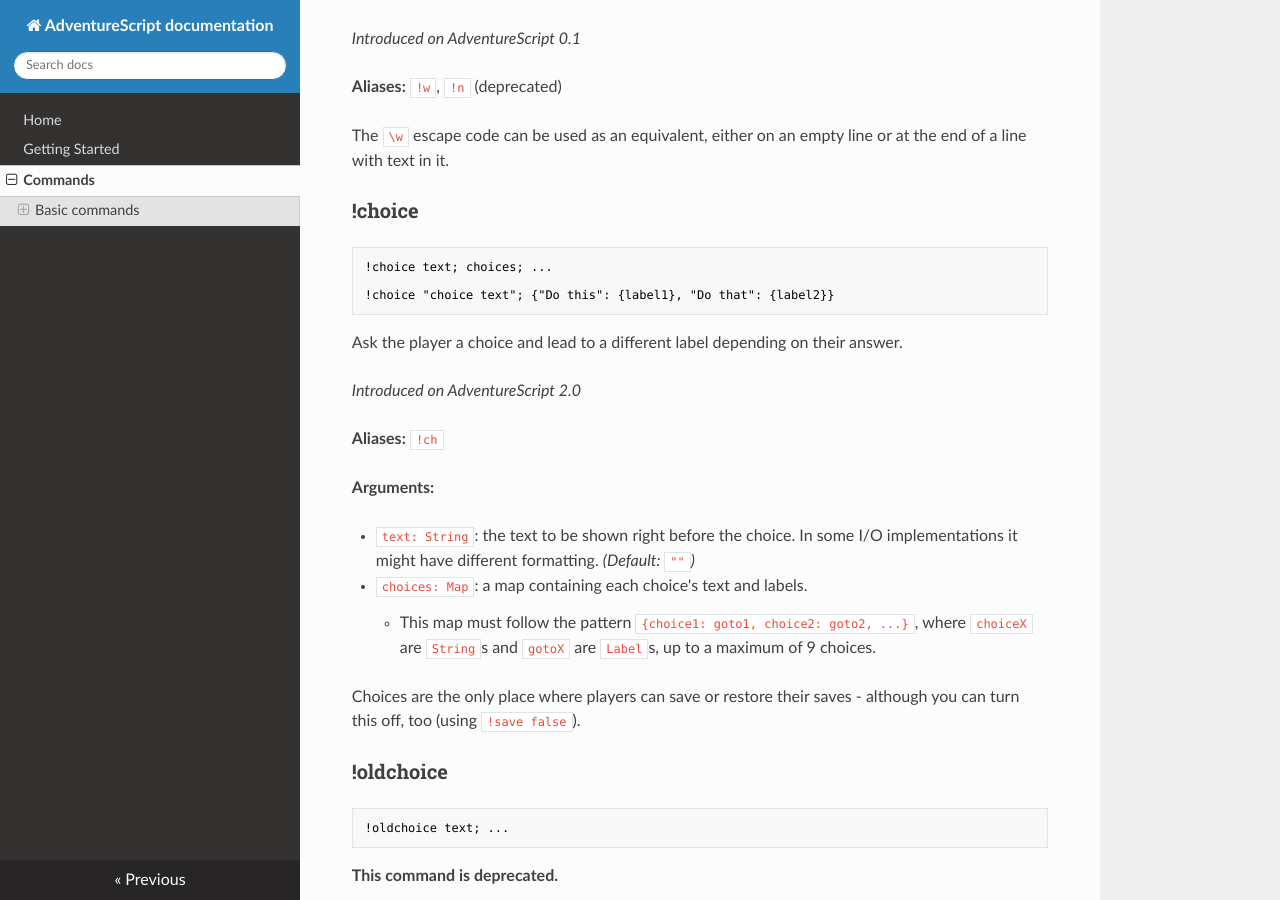
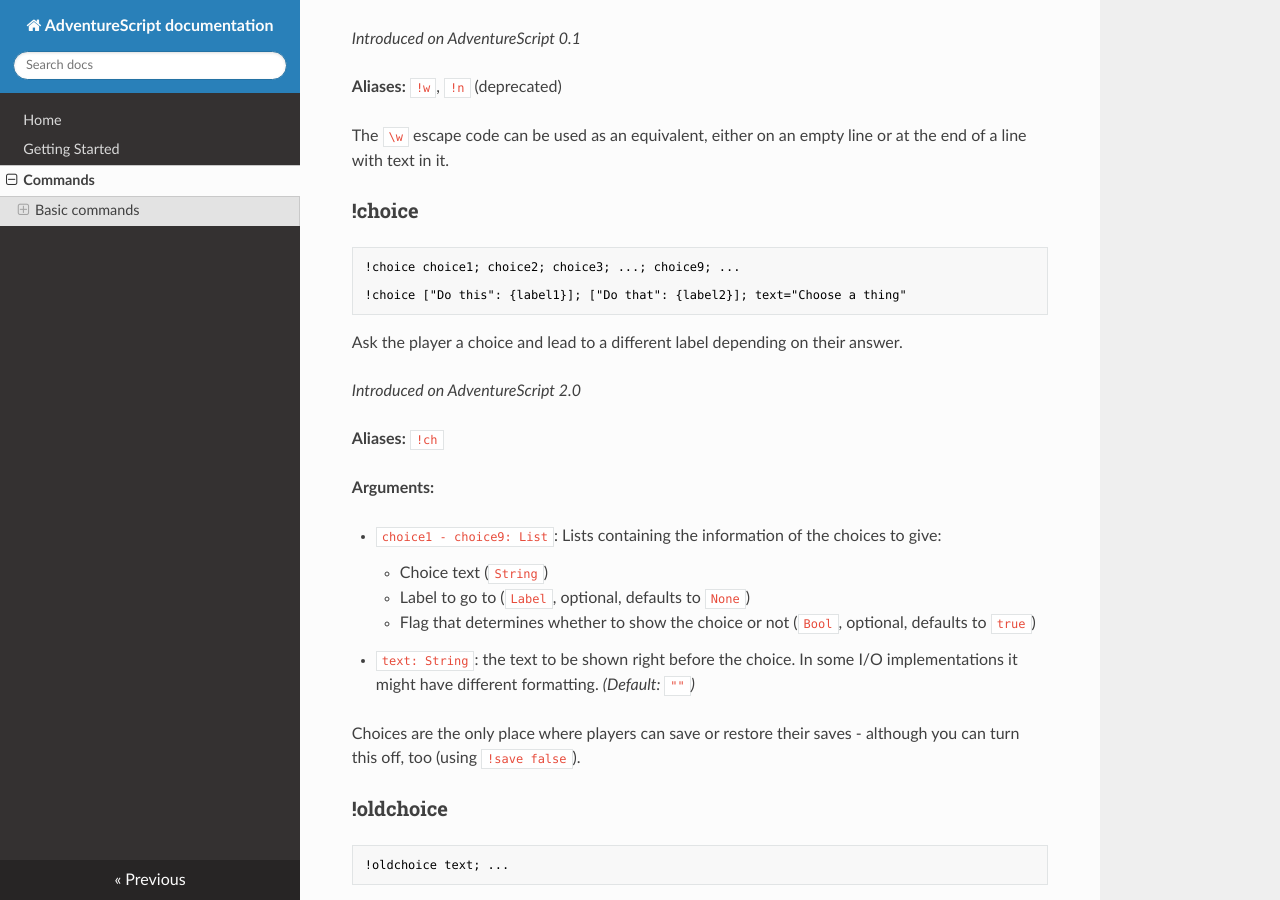
Before and after one commit to patataofcourse/AdventureScript, an MkDocs documentation site: the page built from docs/commands.md, in a window 1280 px wide and 900 px high, scrolled down 767 px. Built offline with MkDocs 1.6.1, drawn with Linux system fonts in a browser that asks for light colours; nearby versions of some CDN libraries.

Commit message:
Update docs

````diff
--- a/docs/commands.md
+++ b/docs/commands.md
@@ -32,9 +32,9 @@
 
 ### !choice
 ```none
-!choice text; choices; ...
+!choice choice1; choice2; choice3; ...; choice9; ...
 
-!choice "choice text"; {"Do this": {label1}, "Do that": {label2}}
+!choice ["Do this": {label1}]; ["Do that": {label2}]; text="Choose a thing"
 ```
 
 Ask the player a choice and lead to a different label depending on their answer.
@@ -45,9 +45,11 @@
 
 **Arguments:**
 
+* `choice1 - choice9: List`: Lists containing the information of the choices to give:
+    - Choice text (`String`)
+    - Label to go to (`Label`, optional, defaults to `None`)
+    - Flag that determines whether to show the choice or not (`Bool`, optional, defaults to `true`)
 * `text: String`: the text to be shown right before the choice. In some I/O implementations it might have different formatting. *(Default: *`""`*)*
-* `choices: Map`: a map containing each choice's text and labels.
-    * This map must follow the pattern `{choice1: goto1, choice2: goto2, ...}`, where `choiceX` are `String`s and `gotoX` are `Label`s, up to a maximum of 9 choices.
 
 Choices are the only place where players can save or restore their saves - although you can turn this off, too (using `!save false`).
 
````
Also changed, not shown: docs/start.md (+1 -1 lines).
